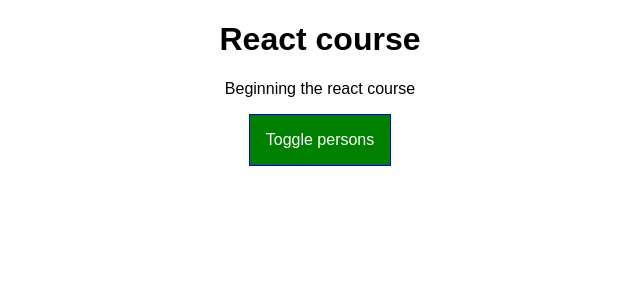
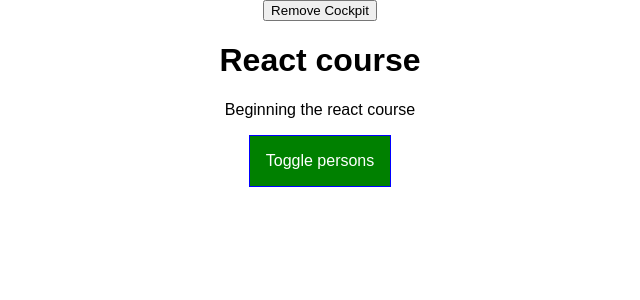
Before and after one commit to AbdoulNuru/Burger-Builder-React, a React app: page / in a window 1280 px wide. Shown: the top 300 px of the page, without its empty margins (320-960 px from the left). Built offline with nearby package versions, Linux system fonts and the light colour scheme.

Commit message:
clean up with lifecycle Hooks & useEffect()

```diff
--- a/src/components/Cockpit/Cockpit.js
+++ b/src/components/Cockpit/Cockpit.js
@@ -8,7 +8,18 @@
     setTimeout(() => {
       alert('saved data');
     }, 1000);
+
+    return () => {
+      console.log('[cockpit.js] cleanup work in useEffect');
+    };
   }, []);
+
+  useEffect(() => {
+    console.log("[cockpit.js] 2nd useEffect");
+    return () => {
+      console.log("[cockpit.js] cleanup work in 2nd useEffect");
+    };
+  });
 
     const styleClasses = [];
     let btnClass = '';
--- a/src/components/Persons/Persons.js
+++ b/src/components/Persons/Persons.js
@@ -11,12 +11,12 @@
         console.log("[persons.js] componentWillReceiveProps");
     }*/
 
-    shouldComponentUpdate(nextProps, nextState){
+  shouldComponentUpdate(nextProps, nextState) {
     console.log("[Persons.js] shouldComponentUpdate");
     return true;
   }
 
-    getSnapshotBeforeUpdate(prevProps, nextProps){
+  getSnapshotBeforeUpdate(prevProps, nextProps) {
     console.log("[Persons.js] getSnapshotBeforeUpdate");
     return { message: "Snap!" };
   }
@@ -25,12 +25,16 @@
         console.log("[Persons.js] componentWillUpdate");
     }*/
 
-    componentDidUpdate(prevProps, prevState, snapshot){
+  componentDidUpdate(prevProps, prevState, snapshot) {
     console.log("[persons.js] componentDidUpdate");
     console.log(snapshot);
   }
 
-    render(){
+  componentWillUnmount() {
+    console.log("[persons.js] componentWillUnmount");
+  }
+
+  render() {
     console.log("[Persons.js] rendering");
     return this.props.persons.map((person, index) => {
       return (
@@ -44,6 +48,5 @@
       );
     });
   }
-
 };
   export default Persons;
--- a/src/containers/App.js
+++ b/src/containers/App.js
@@ -13,7 +13,10 @@
       { id: "a", name: "Max", age: 28 },
       { id: "ab", name: "Manu", age: 29 },
       { id: "ac", name: "Stephanie", age: 26 }
-    ]
+    ],
+    otherState: 'Some other value',
+    showPersons: false,
+    showCockpit: true,
   };
 
   static getDerivedStateFromProps(props, state) {
@@ -83,12 +86,16 @@
 
     return (
       <div className={classes.App}>
-        <Cockpit
+        <button onClick={()=> {
+          this.setState({showCockpit: false});
+        }}
+        >Remove Cockpit</button>
+        {this.state.showCockpit ? (<Cockpit
           title={this.props.appTitle}
           showPersons={this.state.showPersons}
           persons={this.state.persons}
           clicked={this.togglePersonHandler}
-        />
+        />) : null}
         {persons}
       </div>
     );
```
Lines whose indentation alone changed are shown as unchanged.
